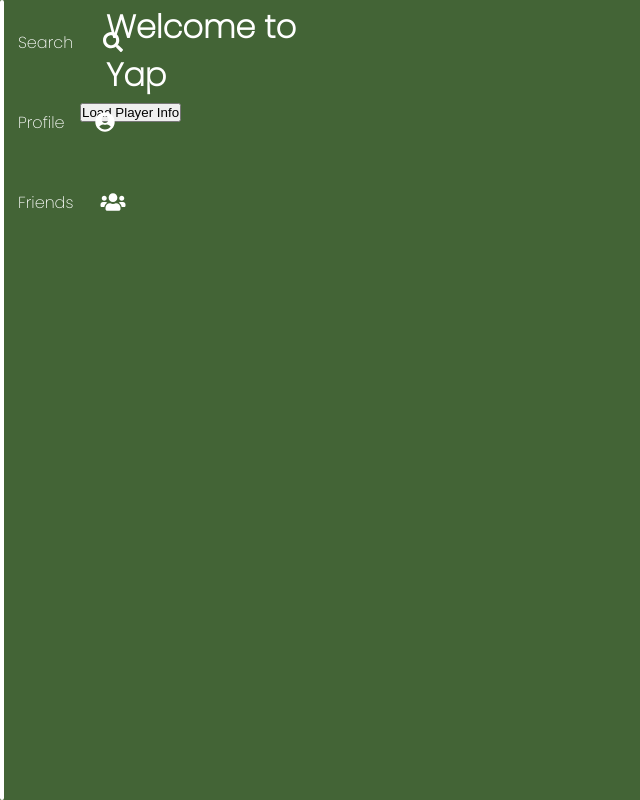
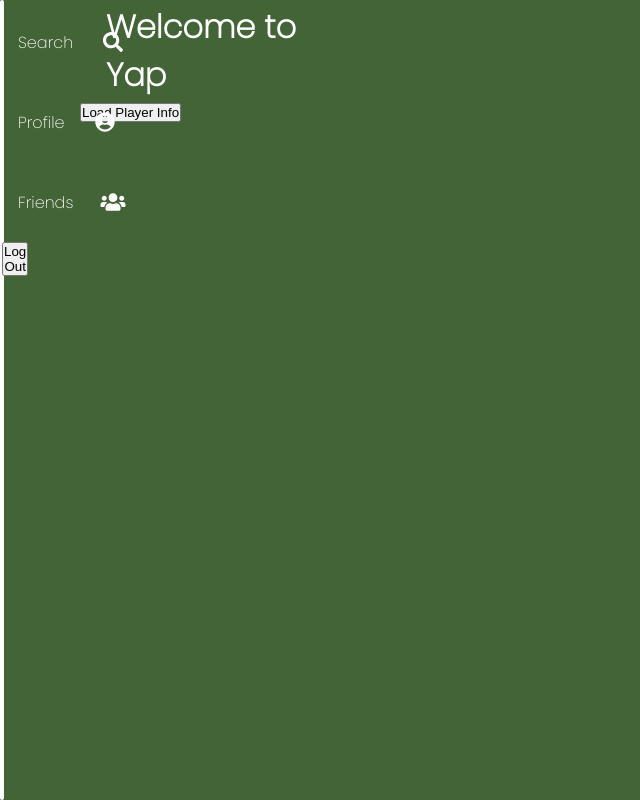
Before and after one commit to JamesNYim/Yap, a React (Create React App) app in the folder frontend/: page / in a window 1280 px wide. Shown: the whole page, without its empty margins (0-640 px from the left). Built offline with nearby package versions, Linux system fonts and the light colour scheme; no server answers.

Commit message:
Added Logout button

```diff
--- /dev/null
+++ b/frontend/src/Components/LogoutButton/LogoutButton.jsx
@@ -0,0 +1,20 @@
+import React from 'react';
+import { useNavigate } from 'react-router-dom';
+import {deleteCookie} from '../../Utilities/cookies';
+
+export default function LogoutButton () {
+    const navigate = useNavigate();
+
+    const handleLogout = () => {
+        deleteCookie('username');
+        navigate('/login');
+
+    }
+    return (
+        <div>
+            <button onClick = {handleLogout}>
+                Log Out
+            </button>
+        </div>
+    );
+}
--- a/frontend/src/Components/Navbar/Navbar.jsx
+++ b/frontend/src/Components/Navbar/Navbar.jsx
@@ -2,7 +2,7 @@ import './Navbar.css';
 import { FaUserCircle } from "react-icons/fa";
 import { FaUsers } from "react-icons/fa";
 import { FaSearch } from "react-icons/fa";
-
+import LogoutButton from '../LogoutButton/LogoutButton';
 export default function Navbar() {
     return (
         <nav class="navbar">
@@ -25,6 +25,9 @@ export default function Navbar() {
                         <FaUsers className="icon"/>
                     </a>
                 </li>
+                <li class = "nav-item">
+                   <LogoutButton />
+                </li>
             </ul>
         </nav>
     );
--- a/frontend/src/Utilities/cookies.jsx
+++ b/frontend/src/Utilities/cookies.jsx
@@ -9,3 +9,8 @@ export function getCookie(name) {
   const match = document.cookie.match(new RegExp(`(?:^|; )${name}=([^;]*)`));
   return match ? decodeURIComponent(match[1]) : null;
 }
+
+export function deleteCookie(name) {
+    const expires = new Date(Date.now() - DAYS_TO_EXPIRE).toUTCString();
+    document.cookie = `${name}=; expires=${expires}; path=/`;
+}
```
